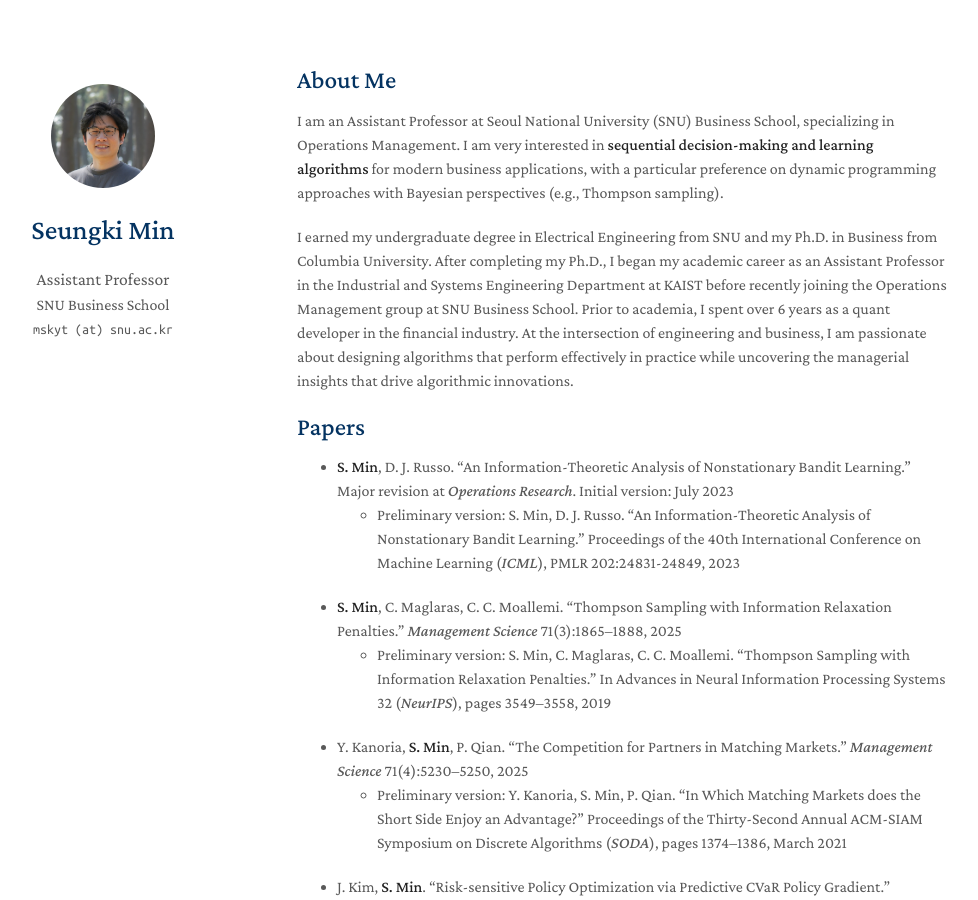
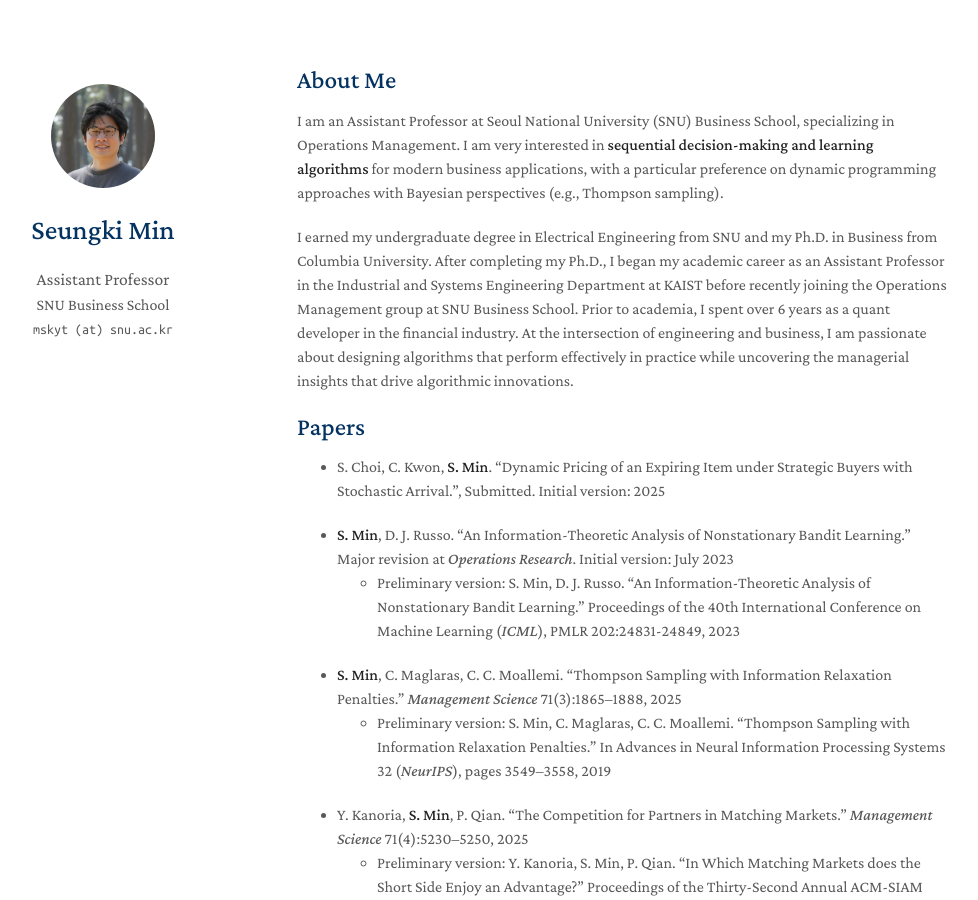
Before and after one commit to mskyt88/mskyt88.github.io, a Jekyll site: the page built from index.md, in a window 1280 px wide and 900 px high. Shown: the whole window, without its empty margins (173-1151 px from the left). Built offline with Jekyll 4.4.1, drawn with Linux system fonts in a browser that asks for light colours; a style sheet for code colours, icons or effects is not loaded; our own code applies the rules of GitHub Pages for plain Markdown files.

Commit message:
Update index.md

```diff
--- a/index.md
+++ b/index.md
@@ -11,6 +11,8 @@ I earned my undergraduate degree in Electrical Engineering from SNU and my Ph.D.
 
 
 ## Papers
+
+- S. Choi, C. Kwon, **S. Min**. "Dynamic Pricing of an Expiring Item under Strategic Buyers with Stochastic Arrival.", Submitted. Initial version: 2025
 
 - **S. Min**, D. J. Russo. "An Information-Theoretic Analysis of Nonstationary Bandit Learning." Major revision at *Operations Research*. Initial version: July 2023
   - Preliminary version: S. Min, D. J. Russo. "An Information-Theoretic Analysis of Nonstationary Bandit Learning." Proceedings of the 40th International Conference on Machine Learning (*ICML*), PMLR 202:24831-24849, 2023
```
